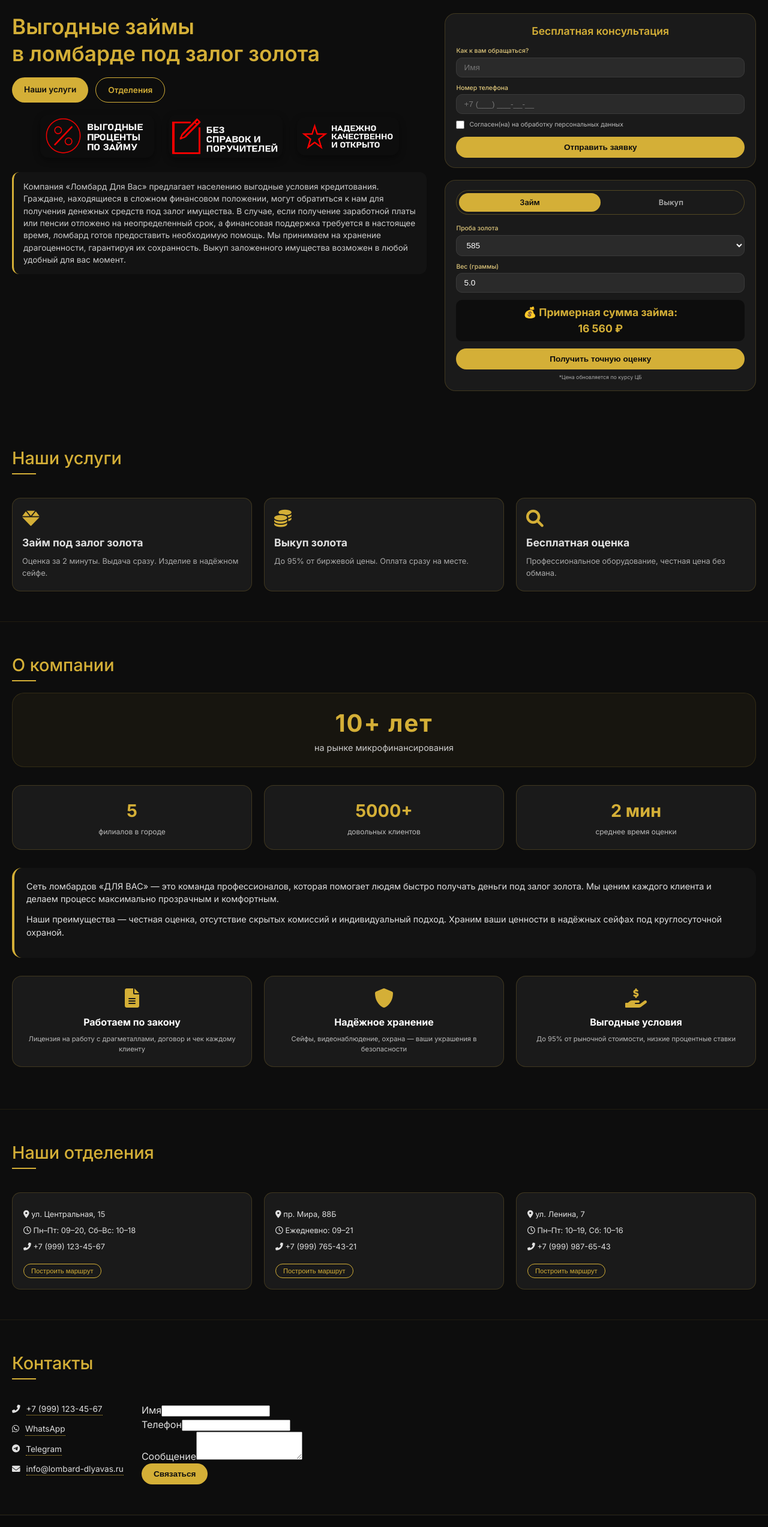
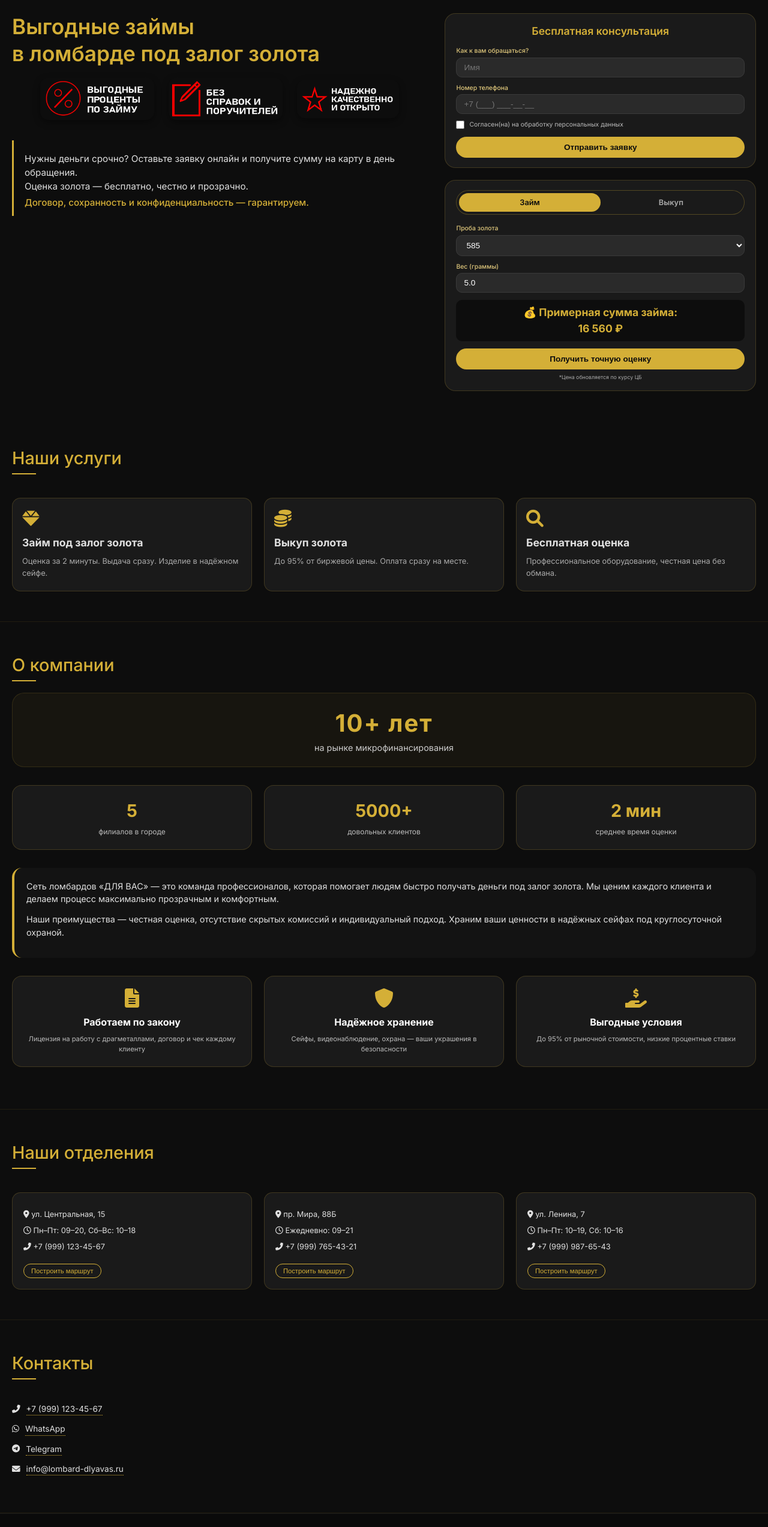
Before and after one commit to Lolozik201191/lombard-site, a plain HTML site: page index.html in a window 1280 px wide. Shown: the part 970-3516 px from the top of the page at 60% size. Drawn offline with Linux system fonts and the light colour scheme; no server answers.

Commit message:
Update index.html

```diff
--- a/index.html
+++ b/index.html
@@ -4,23 +4,9 @@
     <meta charset="UTF-8">
     <meta name="viewport" content="width=device-width, initial-scale=1.0, viewport-fit=cover, user-scalable=yes">
     <title>Ломбард ДЛЯ ВАС | Займы под залог золота</title>
-    <!-- Favicon (замените на свой файл) -->
     <link rel="icon" type="image/x-icon" href="https://cdn-icons-png.flaticon.com/512/3135/3135760.png">
     <link rel="stylesheet" href="https://cdnjs.cloudflare.com/ajax/libs/font-awesome/6.0.0-beta3/css/all.min.css">
     <link href="https://fonts.googleapis.com/css2?family=Inter:opsz,wght@14..32,300;14..32,400;14..32,500;14..32,600;14..32,700&display=swap" rel="stylesheet">
-    <!-- Яндекс.Метрика (замените счётчик на свой) -->
-    <script type="text/javascript">
-        (function(m,e,t,r,i,k,a){m[i]=m[i]||function(){(m[i].a=m[i].a||[]).push(arguments)};
-        m[i].l=1*new Date();k=e.createElement(t),a=e.getElementsByTagName(t)[0],k.async=1,k.src=r,a.parentNode.insertBefore(k,a)})
-        (window, document, 'script', 'https://mc.yandex.ru/metrika/tag.js', 'ym');
-        ym(99999999, 'init', { // Замените 99999999 на ваш ID счётчика
-            clickmap:true,
-            trackLinks:true,
-            accurateTrackBounce:true,
-            webvisor:true
-        });
-    </script>
-    <noscript><div><img src="https://mc.yandex.ru/watch/99999999" style="position:absolute; left:-9999px;" alt="" /></div></noscript>
     <style>
         * {
             margin: 0;
@@ -30,16 +16,11 @@
 
         body {
             font-family: 'Inter', sans-serif;
-            background-color: #0D0D0D; /* Глубокий чёрный */
+            background-color: #0D0D0D;
             color: #E0E0E0;
             line-height: 1.5;
             scroll-behavior: smooth;
             font-weight: 400;
-        }
-
-        /* Плавная прокрутка для всех ссылок */
-        html {
-            scroll-behavior: smooth;
         }
 
         /* Навигация */
@@ -260,12 +241,6 @@
             line-height: 1.3;
             margin: 0 0 16px 0;
         }
-        .hero-buttons {
-            display: flex;
-            gap: 12px;
-            flex-wrap: wrap;
-            margin-bottom: 20px;
-        }
 
         .photos-grid {
             display: flex;
@@ -292,6 +267,23 @@
         }
         .photo-item.small img {
             max-width: 130px;
+        }
+
+        /* Продающий текст */
+        .hero-selling-text {
+            font-size: 0.95rem;
+            line-height: 1.5;
+            color: #e0e0e0;
+            padding: 20px 0 10px 0;
+            border-left: 3px solid #D4AF37;
+            padding-left: 18px;
+            margin: 10px 0;
+        }
+        .gold-guarantee {
+            color: #D4AF37;
+            font-weight: 500;
+            display: inline-block;
+            margin-top: 4px;
         }
 
         .btn {
@@ -323,14 +315,6 @@
             background: rgba(212, 175, 55, 0.1);
             transform: translateY(-2px);
         }
-        .hero-description {
-            background: rgba(26, 26, 26, 0.5);
-            padding: 14px 16px;
-            border-radius: 12px;
-            border-left: 3px solid #D4AF37;
-            font-size: 0.85rem;
-            color: #CCCCCC;
-        }
 
         .right-column {
             flex: 0.9;
@@ -340,7 +324,6 @@
             gap: 20px;
             justify-content: center;
         }
-        /* Переключатель Займ / Выкуп */
         .calc-switch {
             display: flex;
             background: #1A1A1A;
@@ -746,7 +729,7 @@
             .photo-item img { max-width: 110px; }
             .photo-item.small img { max-width: 95px; }
             .hero-title { font-size: 1.5rem; }
-            .btn { padding: 8px 16px; font-size: 0.75rem; }
+            .hero-selling-text { font-size: 0.85rem; padding-left: 14px; }
             .go-top { width: 40px; height: 40px; font-size: 1.2rem; bottom: 20px; right: 20px; }
         }
     </style>
@@ -799,10 +782,6 @@
                     <div class="hero-title">
                         Выгодные займы<br>в ломбарде под залог золота
                     </div>
-                    <div class="hero-buttons">
-                        <a href="#services" class="btn btn-primary">Наши услуги</a>
-                        <a href="#offices-section" class="btn btn-outline">Отделения</a>
-                    </div>
 
                     <div class="photos-grid">
                         <div class="photo-item">
@@ -816,8 +795,10 @@
                         </div>
                     </div>
 
-                    <div class="hero-description">
-                        <p>Компания «Ломбард Для Вас» предлагает населению выгодные условия кредитования. Граждане, находящиеся в сложном финансовом положении, могут обратиться к нам для получения денежных средств под залог имущества. В случае, если получение заработной платы или пенсии отложено на неопределенный срок, а финансовая поддержка требуется в настоящее время, ломбард готов предоставить необходимую помощь. Мы принимаем на хранение драгоценности, гарантируя их сохранность. Выкуп заложенного имущества возможен в любой удобный для вас момент.</p>
+                    <div class="hero-selling-text">
+                        Нужны деньги срочно? Оставьте заявку онлайн и получите сумму на карту в день обращения.<br>
+                        Оценка золота — бесплатно, честно и прозрачно.<br>
+                        <span class="gold-guarantee">Договор, сохранность и конфиденциальность — гарантируем.</span>
                     </div>
                 </div>
 
@@ -916,12 +897,19 @@
         </div></div>
     </section>
 
-    <section id="contacts"><div class="container"><h2>Контакты</h2><div class="contacts-row"><div class="contacts-info">
-        <div class="contact-line"><i class="fas fa-phone-alt"></i> <a href="tel:+79991234567">+7 (999) 123-45-67</a></div>
-        <div class="contact-line"><i class="fab fa-whatsapp"></i> <a href="#">WhatsApp</a></div>
-        <div class="contact-line"><i class="fab fa-telegram"></i> <a href="#">Telegram</a></div>
-        <div class="contact-line"><i class="fas fa-envelope"></i> <a href="mailto:info@lombard-dlyavas.ru">info@lombard-dlyavas.ru</a></div>
-    </div><div class="contact-form"><form id="callbackFormBottom"><div class="form-group"><label>Имя</label><input type="text"></div><div class="form-group"><label>Телефон</label><input type="tel"></div><div class="form-group"><label>Сообщение</label><textarea rows="3"></textarea></div><button type="submit" class="btn btn-primary">Связаться</button></form></div></div></div></section>
+    <section id="contacts">
+        <div class="container">
+            <h2>Контакты</h2>
+            <div class="contacts-row">
+                <div class="contacts-info">
+                    <div class="contact-line"><i class="fas fa-phone-alt"></i> <a href="tel:+79991234567">+7 (999) 123-45-67</a></div>
+                    <div class="contact-line"><i class="fab fa-whatsapp"></i> <a href="#">WhatsApp</a></div>
+                    <div class="contact-line"><i class="fab fa-telegram"></i> <a href="#">Telegram</a></div>
+                    <div class="contact-line"><i class="fas fa-envelope"></i> <a href="mailto:info@lombard-dlyavas.ru">info@lombard-dlyavas.ru</a></div>
+                </div>
+            </div>
+        </div>
+    </section>
 </main>
 
 <footer class="footer">
@@ -932,23 +920,19 @@
     </div>
 </footer>
 
-<!-- Кнопка "Наверх" -->
 <div class="go-top" id="goTop"><i class="fas fa-arrow-up"></i></div>
 
 <script>
     // Telegram и Email настройки
     const BOT_TOKEN = '8860116966:AAGGyeM1PnMB6nEbcnPgEEmHxQ4q3QSYr80';
     const CHAT_ID = '6622691805';
-    const ADMIN_EMAIL = 'info@lombard-dlyavas.ru'; // Замените на ваш email
+    const ADMIN_EMAIL = 'info@lombard-dlyavas.ru';
 
-    // Цены для калькулятора
     const purityPrices = { 375: 2800, 500: 3800, 585: 4600, 750: 5900, 999: 7800 };
     const LOAN_PERCENT = 0.72;
     const BUYOUT_PERCENT = 0.95;
-
     let currentMode = 'loan';
 
-    // Переключение режимов калькулятора
     document.querySelectorAll('.calc-switch-btn').forEach(btn => {
         btn.addEventListener('click', () => {
             document.querySelectorAll('.calc-switch-btn').forEach(b => b.classList.remove('active'));
@@ -965,7 +949,6 @@
         let resultSpan = document.getElementById('loanAmount');
         let resultLabel = document.getElementById('calcResultLabel');
         let amount;
-
         if (currentMode === 'loan') {
             amount = Math.floor(pricePerGram * weight * LOAN_PERCENT);
             resultLabel.innerHTML = '💰 Примерная сумма займа:';
@@ -984,7 +967,6 @@
     });
     calculateLoan();
 
-    // Курсы ЦБ РФ
     async function loadCBRRates() {
         try {
             const response = await fetch('https://Lolozik.pythonanywhere.com/prices.json');
@@ -1005,7 +987,6 @@
         }
     }
 
-    // Слайдер
     const slides = document.querySelectorAll('#fullWidthSlider .slide');
     const dotsWrapper = document.getElementById('sliderDotsWrapper');
     let currentIndex = 0, sliderInterval;
@@ -1033,17 +1014,14 @@
     function resetInterval() { clearInterval(sliderInterval); startSlider(); }
     if (slides.length > 0) { createDots(); startSlider(); }
 
-    // Отправка в Telegram и Email
     async function sendToTelegramAndEmail(name, phone) {
         const message = `🆕 Новая заявка!\n👤 Имя: ${name}\n📞 Телефон: ${phone}\n🕐 Время: ${new Date().toLocaleString('ru-RU')}`;
-        // Telegram
         try {
             await fetch(`https://api.telegram.org/bot${BOT_TOKEN}/sendMessage`, {
                 method: 'POST', headers: { 'Content-Type': 'application/json' },
                 body: JSON.stringify({ chat_id: CHAT_ID, text: message, parse_mode: 'HTML' })
             });
         } catch(e) { console.error('Telegram error:', e); }
-        // Email (через FormSubmit.co - бесплатный сервис)
         try {
             await fetch('https://formsubmit.co/ajax/' + ADMIN_EMAIL, {
                 method: 'POST',
@@ -1086,18 +1064,11 @@
         });
     }
 
-    document.getElementById('callbackFormBottom')?.addEventListener('submit', (e) => {
-        e.preventDefault();
-        alert('Сообщение отправлено! Мы ответим.');
-        e.target.reset();
-    });
-
     document.addEventListener('DOMContentLoaded', () => {
         loadCBRRates();
         setInterval(loadCBRRates, 3600000);
     });
 
-    // Кнопка "Наверх"
     const goTopBtn = document.getElementById('goTop');
     window.addEventListener('scroll', () => {
         if (window.scrollY > 300) goTopBtn.classList.add('show');
```
